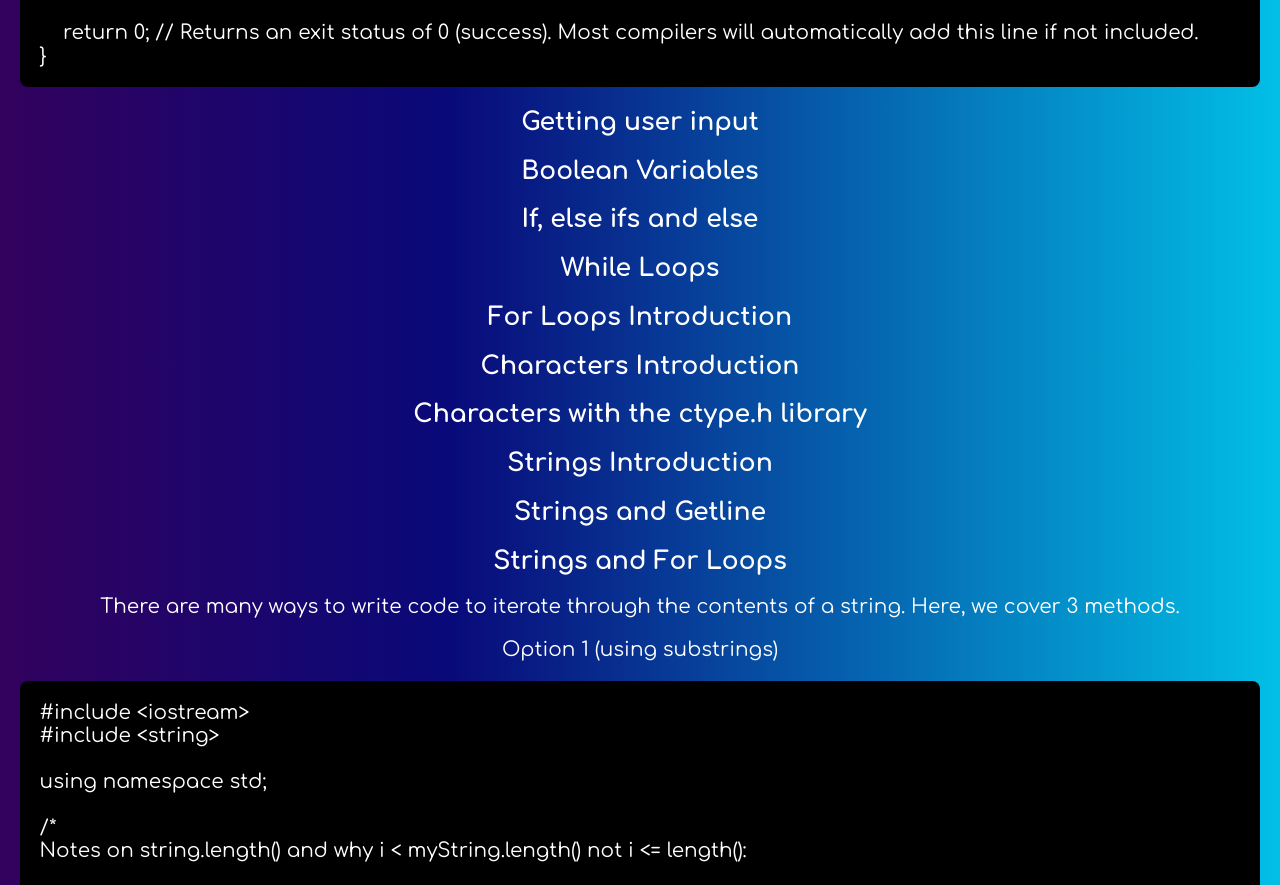
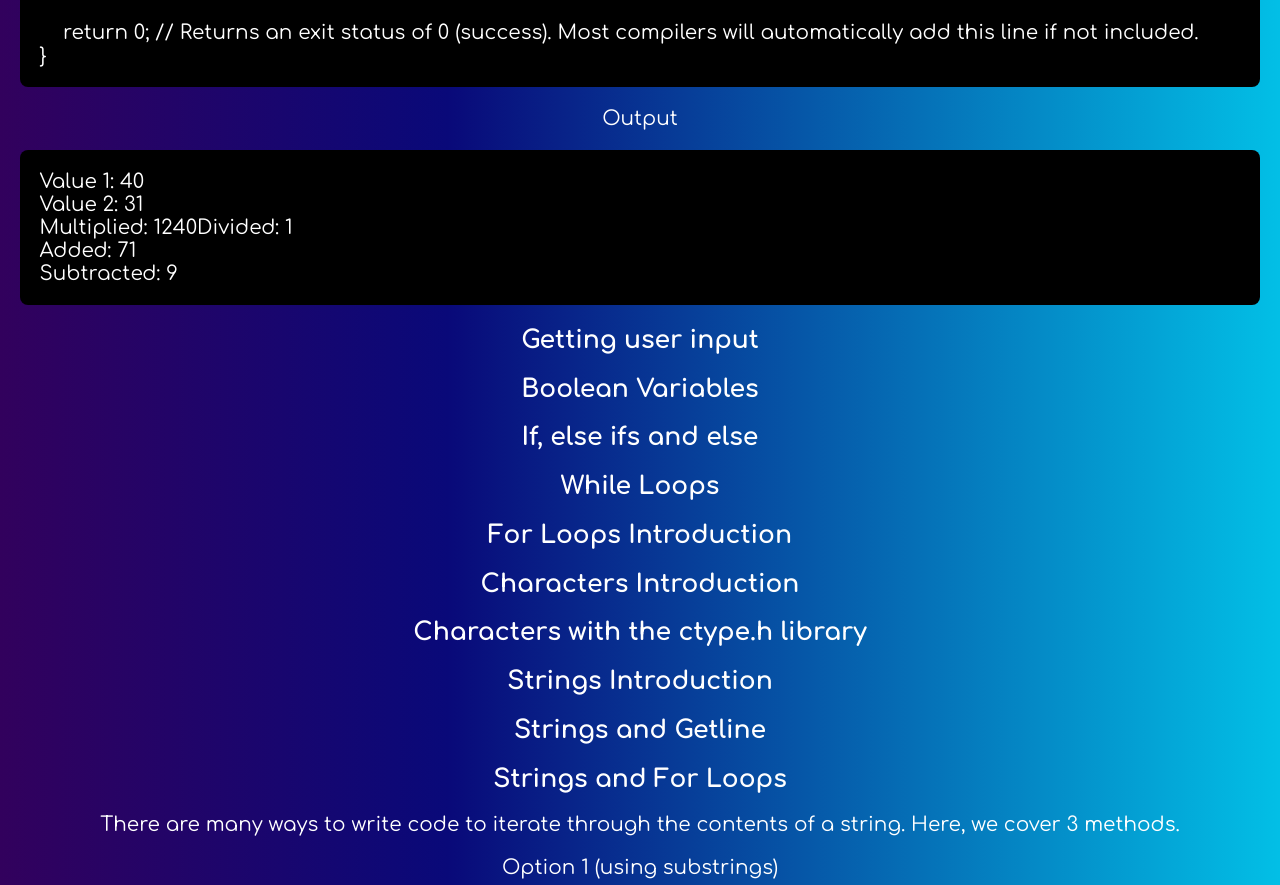
Before and after one commit to infinitelyjames/Infinity-Website, a plain HTML site: page cpp/docs.html in a window 1280 px wide. Shown: the part 1417-2302 px from the top of the page. Drawn offline with Linux system fonts and the light colour scheme.

Commit message:
Fixed stuff

```diff
--- a/cpp/docs.html
+++ b/cpp/docs.html
@@ -58,13 +58,19 @@ int main() // When we compile and run the program, the code within this function
     cout<<"Value 2: "&lt&ltmyInt2&lt&ltendl; // Output the contents of myInt2 into the console
 
     cout<<"Multiplied: "&lt&ltmyInt1*myInt2; // outputs the numbers multiplied together. This could also be written similar to the line below
-    int divided = myInt1/myInt2&lt&ltendl; // Divide myInt1 by myInt2. Note, because they are stored in an integer, the resulting number will be rounded
+    int divided = myInt1/myInt2; // Divide myInt1 by myInt2. Note, because they are stored in an integer, the resulting number will be rounded
     cout<<"Divided: "&lt&ltdivided&lt&ltendl; // Output the contents of the variable divided
     cout<<"Added: "&lt&ltmyInt1+myInt2&lt&ltendl;
     cout<<"Subtracted: "&lt&ltmyInt1-myInt2&lt&ltendl;
 
     return 0; // Returns an exit status of 0 (success). Most compilers will automatically add this line if not included.
 }</pre>
+    <p>Output</p>
+    <pre class="prettyprint">Value 1: 40
+Value 2: 31
+Multiplied: 1240Divided: 1
+Added: 71
+Subtracted: 9</pre>
     <h2 id="input">Getting user input</h2>
     <h2 id="boolean">Boolean Variables</h2>
     <h2 id="if">If, else ifs and else</h2>
```
